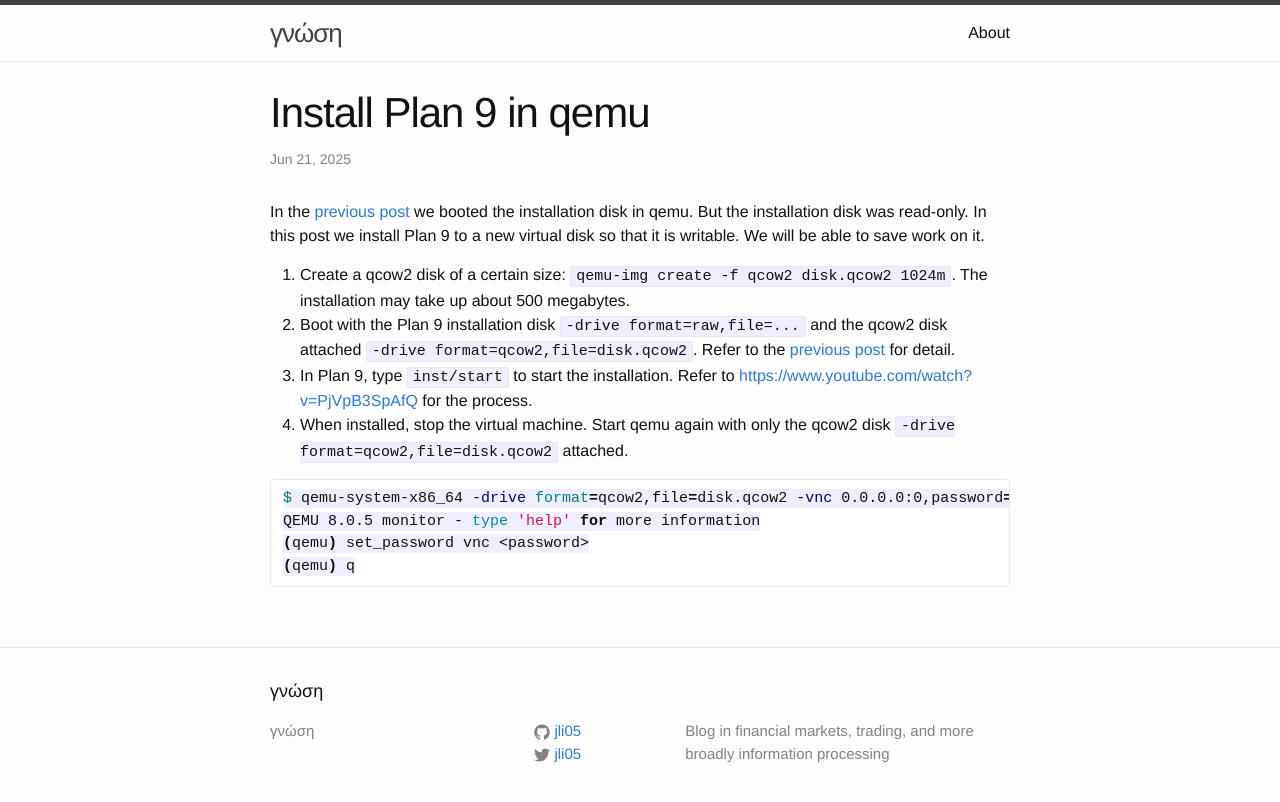
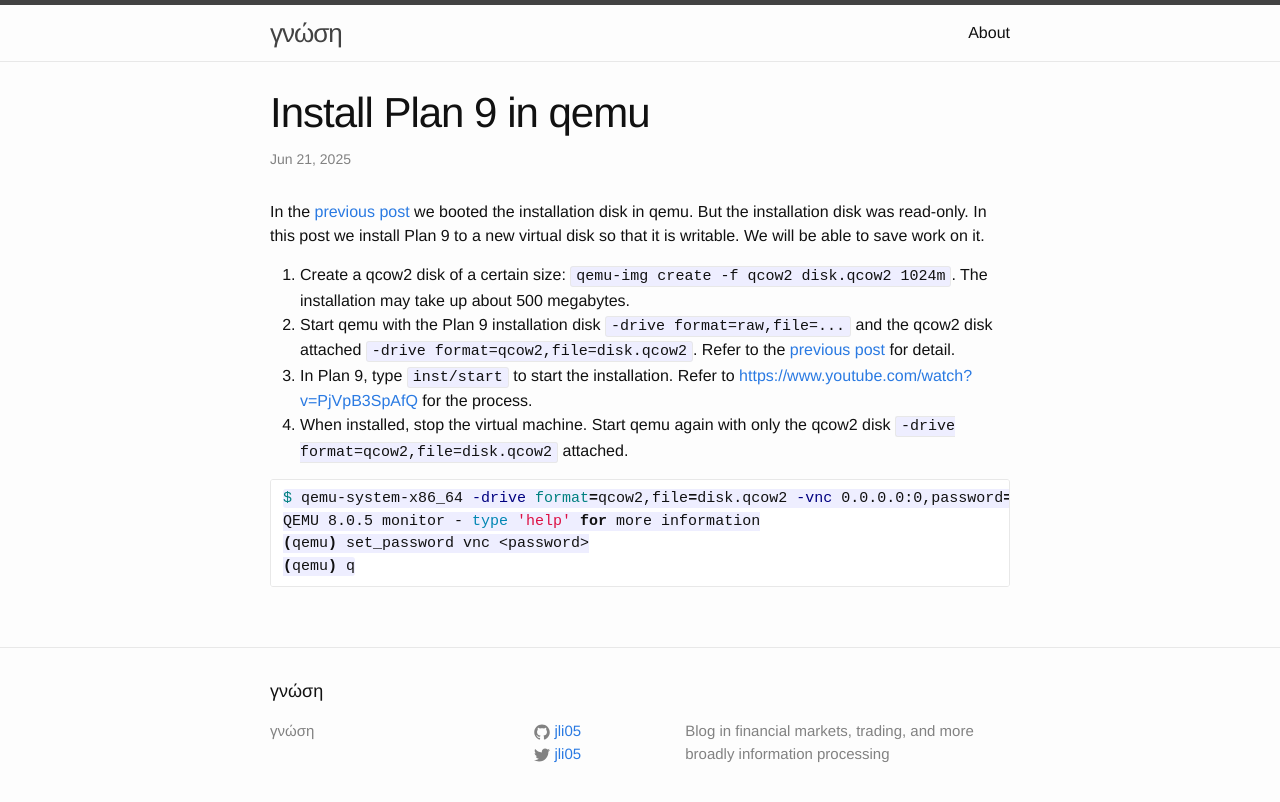
Before and after one commit to jli05/jli05.github.io, a Jekyll site: the page built from _posts/2025-06-21-9front-qemu-setup.md, in a window 1280 px wide. Shown: the top 802 px of the page. Built offline with Jekyll 4.4.1, drawn with Linux system fonts in a browser that asks for light colours.

Commit message:
rephrase

```diff
--- a/_posts/2025-06-21-9front-qemu-setup.md
+++ b/_posts/2025-06-21-9front-qemu-setup.md
@@ -6,7 +6,7 @@ layout: post
 In the [previous post](/2025/06/15/start-plan9-in-qemu.html) we booted the installation disk in qemu. But the installation disk was read-only. In this post we install Plan 9 to a new virtual disk so that it is writable. We will be able to save work on it.
 
 1. Create a qcow2 disk of a certain size: `qemu-img create -f qcow2 disk.qcow2 1024m`. The installation may take up about 500 megabytes.
-2. Boot with the Plan 9 installation disk `-drive format=raw,file=...` and the qcow2 disk attached `-drive format=qcow2,file=disk.qcow2`. Refer to the [previous post](/2025/06/15/start-plan9-in-qemu.html) for detail.
+2. Start qemu with the Plan 9 installation disk `-drive format=raw,file=...` and the qcow2 disk attached `-drive format=qcow2,file=disk.qcow2`. Refer to the [previous post](/2025/06/15/start-plan9-in-qemu.html) for detail.
 3. In Plan 9, type `inst/start` to start the installation. Refer to [https://www.youtube.com/watch?v=PjVpB3SpAfQ](https://www.youtube.com/watch?v=PjVpB3SpAfQ) for the process.
 4. When installed, stop the virtual machine. Start qemu again with only the qcow2 disk `-drive format=qcow2,file=disk.qcow2` attached.
 
```
